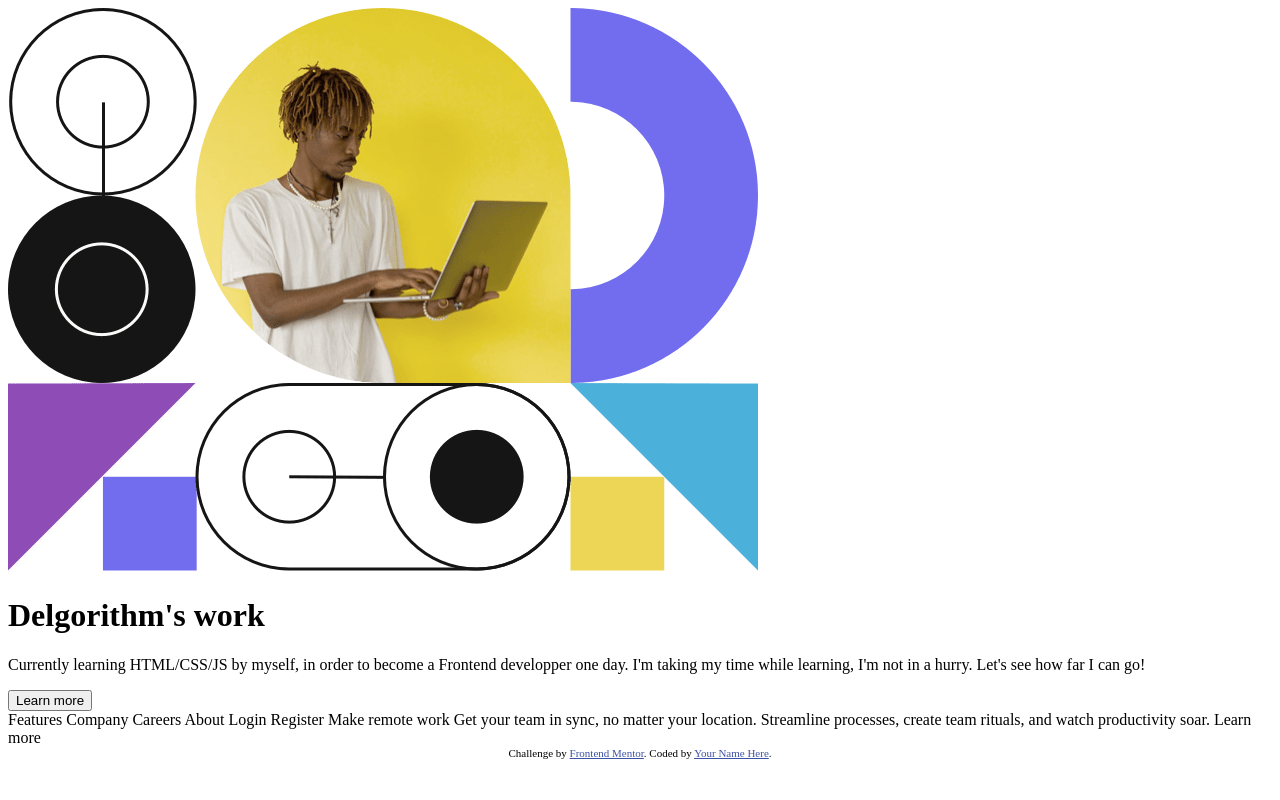
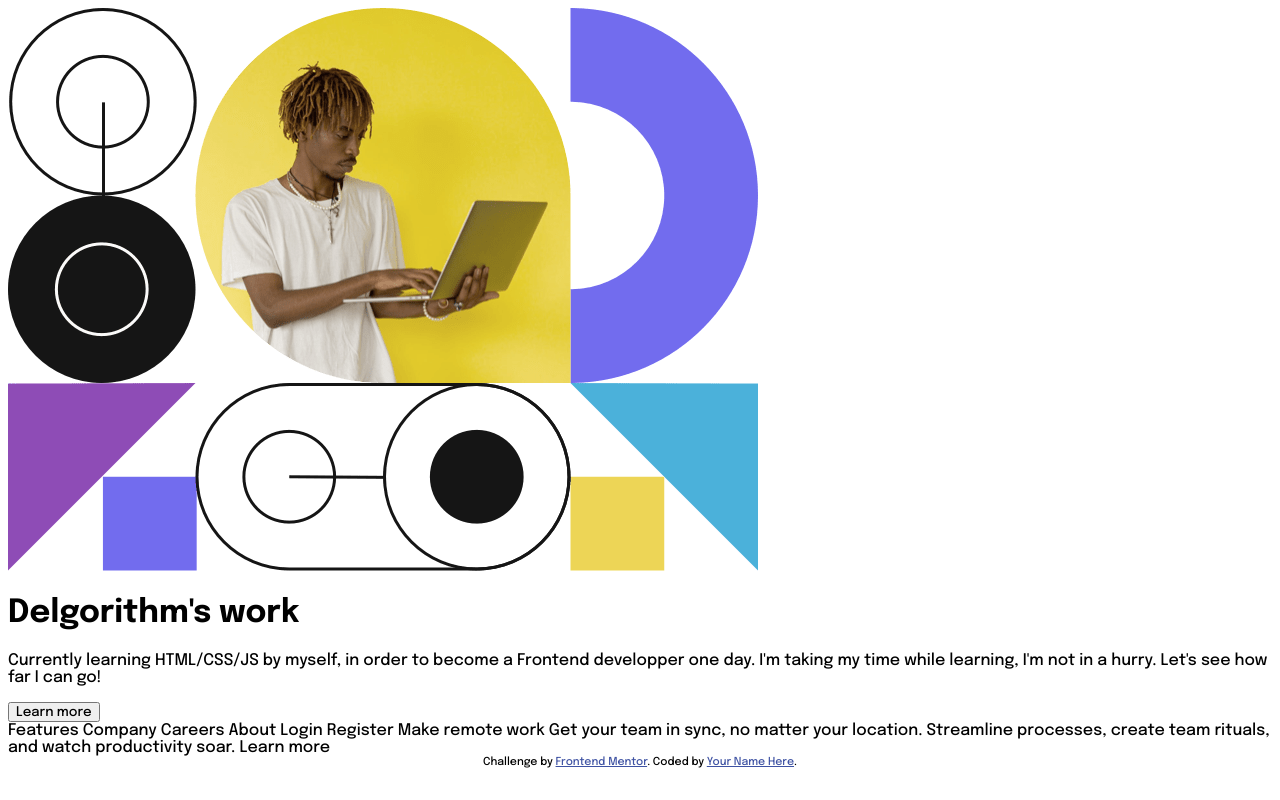
Before and after one commit to Delgorithm/intro-section, a plain HTML site: page index.html in a window 1280 px wide. Drawn offline with Linux system fonts and the light colour scheme.

Commit message:
Nouvelle modification

```diff
--- a/index.html
+++ b/index.html
@@ -10,6 +10,12 @@
       type="image/png"
       sizes="32x32"
       href="./images/favicon-32x32.png"
+    />
+    <link rel="preconnect" href="https://fonts.googleapis.com" />
+    <link rel="preconnect" href="https://fonts.gstatic.com" crossorigin />
+    <link
+      href="https://fonts.googleapis.com/css2?family=Epilogue:wght@500;700&display=swap"
+      rel="stylesheet"
     />
 
     <link rel="stylesheet" href="style.css" />
--- a/style.css
+++ b/style.css
@@ -0,0 +1,16 @@
+:root{
+    --clr-almost-white:hsl(0,0%,98%);
+    --clr-medium-gray:hsl(0,0%,41%);
+    --clr-almost-black:hsl(0,0%,8%);
+}
+
+/* Mobile : 375px */
+/* Desktop : 1440px */
+/* font size paragraph : 18px */
+/* weight :  500, 700 */
+
+*{
+    font-family: 'Epilogue', sans-serif;
+
+
+}
```
Also changed, not shown: 1 other file.
